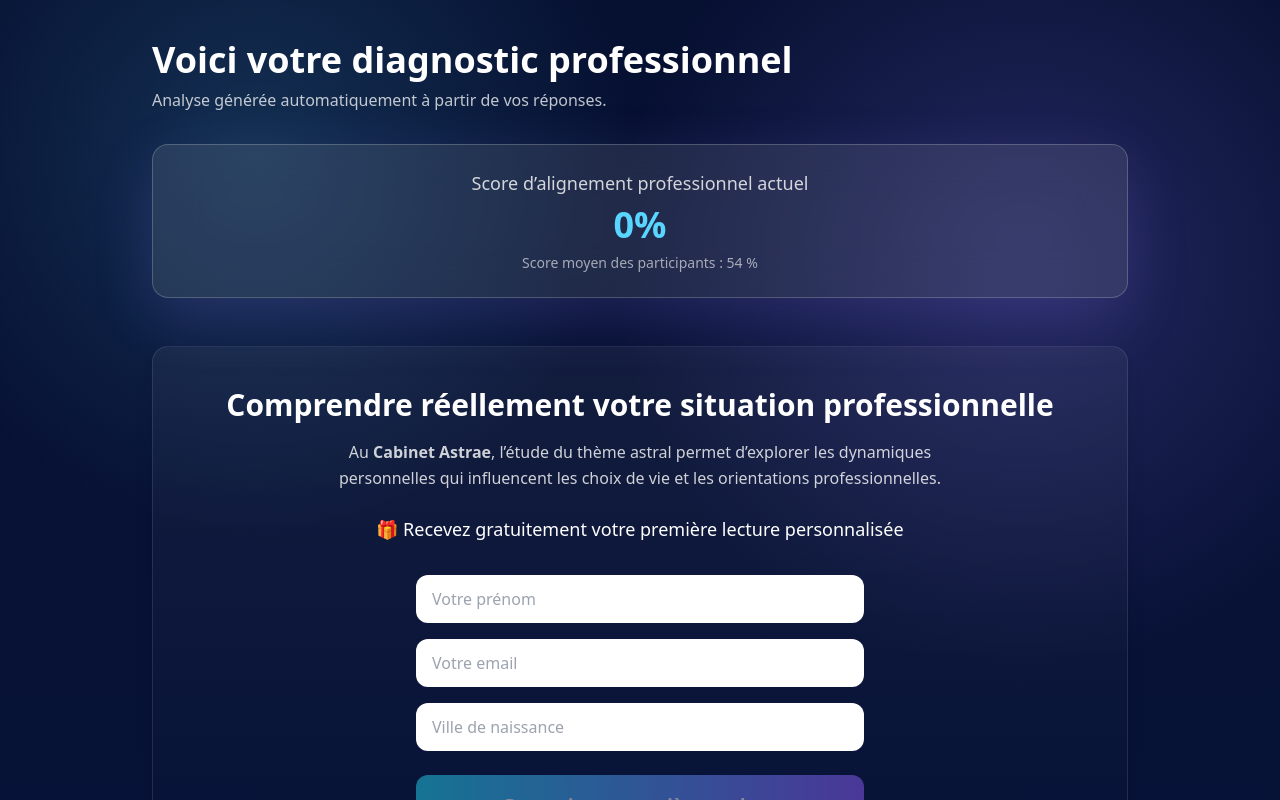
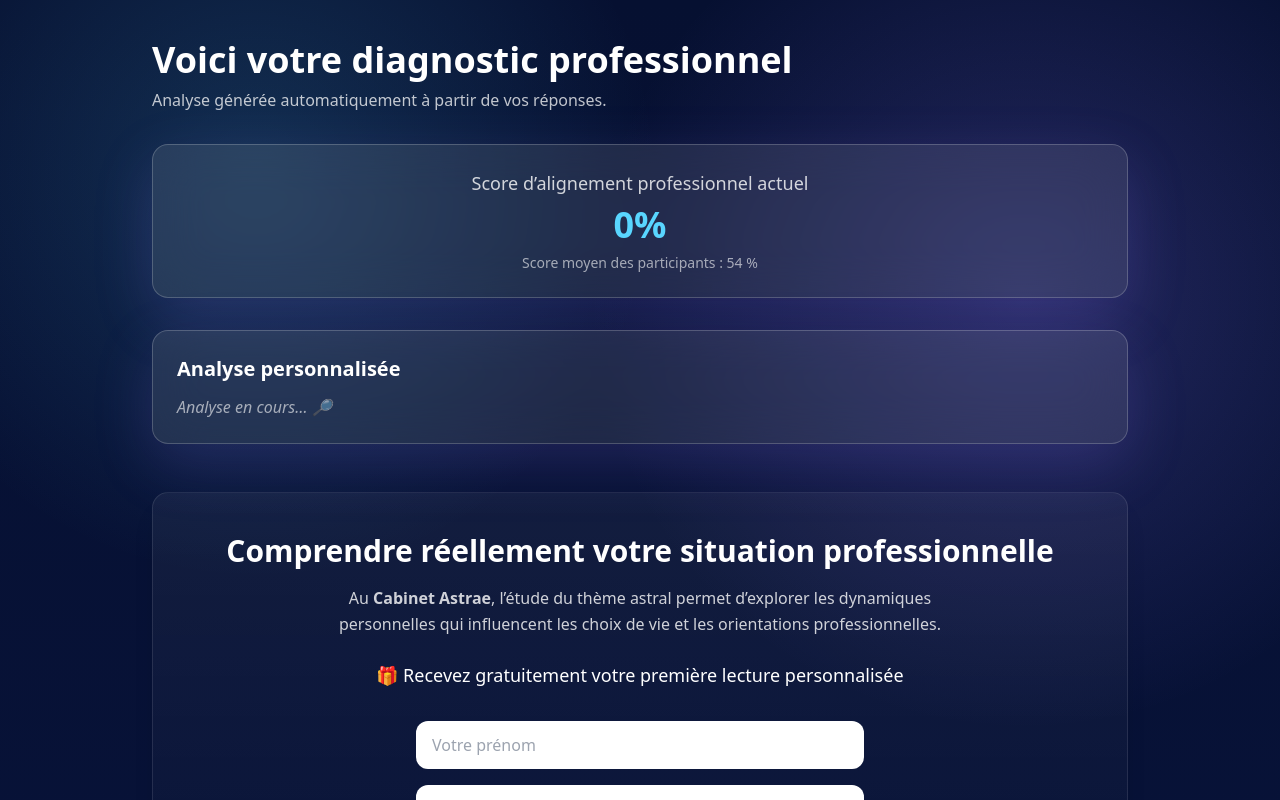
Before and after one commit to arnaudcrestey/procoach, a Next.js app in the folder arnaudcrestey-site-main/: page /resultat in a window 1280 px wide. Shown: the top 800 px of the page. Built offline with nearby package versions, Linux system fonts and the light colour scheme.

Commit message:
Update page.tsx

```diff
--- a/arnaudcrestey-site-main/app/resultat/page.tsx
+++ b/arnaudcrestey-site-main/app/resultat/page.tsx
@@ -9,13 +9,10 @@ import { computeResults } from "@/lib/quiz";
 export default function ResultPage() {
 
   const [answers, setAnswers] = useState<number[]>([]);
-  const [analysis, setAnalysis] = useState("");
+  const [analysis, setAnalysis] = useState<string | null>(null);
 
   const [firstName, setFirstName] = useState("");
   const [email, setEmail] = useState("");
-
-  const [birthDate, setBirthDate] = useState("");
-  const [birthTime, setBirthTime] = useState("");
   const [birthPlace, setBirthPlace] = useState("");
 
   const [analysisRequested, setAnalysisRequested] = useState(false);
@@ -23,6 +20,7 @@ export default function ResultPage() {
   const [submitted, setSubmitted] = useState(false);
 
   useEffect(() => {
+
     if (typeof window === "undefined") return;
 
     const rawAnswers = localStorage.getItem("procoach_answers");
@@ -30,11 +28,15 @@ export default function ResultPage() {
     if (rawAnswers) {
       setAnswers(JSON.parse(rawAnswers));
     }
+
   }, []);
 
   const result = useMemo(() => {
+
     if (!answers.length) return null;
+
     return computeResults(answers);
+
   }, [answers]);
 
   const alignmentScore = useMemo(() => {
@@ -47,13 +49,8 @@ export default function ResultPage() {
 
     const avg = values.reduce((a, b) => a + b, 0) / values.length;
     const normalized = ((avg - 1) / 4) * 100;
-    const score = Math.round(normalized);
 
-    if (typeof window !== "undefined") {
-      localStorage.setItem("procoach_score", score.toString());
-    }
-
-    return score;
+    return Math.round(normalized);
 
   }, [result]);
 
@@ -69,7 +66,9 @@ export default function ResultPage() {
 
         const res = await fetch("/api/diagnostic", {
           method: "POST",
-          headers: { "Content-Type": "application/json" },
+          headers: {
+            "Content-Type": "application/json"
+          },
           body: JSON.stringify({
             answers,
             profile: result?.profile?.title ?? "",
@@ -84,7 +83,13 @@ export default function ResultPage() {
         }
 
       } catch (error) {
+
         console.error("Erreur analyse :", error);
+
+        setAnalysis(
+          "Une erreur est survenue lors de la génération de l'analyse."
+        );
+
       }
 
     }
@@ -104,8 +109,6 @@ export default function ResultPage() {
     const data = {
       firstName,
       email,
-      birthDate,
-      birthTime,
       birthPlace,
       score: alignmentScore
     };
@@ -114,21 +117,29 @@ export default function ResultPage() {
 
       const res = await fetch("/api/lead-astrologie", {
         method: "POST",
-        headers: { "Content-Type": "application/json" },
+        headers: {
+          "Content-Type": "application/json"
+        },
         body: JSON.stringify(data)
       });
 
       const result = await res.json();
 
       if (result.success) {
+
         setSubmitted(true);
+
       } else {
+
         alert("Une erreur est survenue.");
+
       }
 
     } catch (error) {
+
       console.error("Erreur envoi :", error);
       alert("Erreur de connexion au serveur.");
+
     }
 
     setSending(false);
@@ -136,8 +147,11 @@ export default function ResultPage() {
   }
 
   if (submitted) {
+
     return (
+
       <main className="flex min-h-screen items-center justify-center px-6 text-center">
+
         <div className="glass max-w-xl rounded-2xl p-10">
 
           <h2 className="text-3xl font-semibold mb-4">
@@ -162,8 +176,11 @@ export default function ResultPage() {
           </div>
 
         </div>
+
       </main>
+
     );
+
   }
 
   return (
@@ -194,8 +211,6 @@ export default function ResultPage() {
 
       )}
 
-      {/* SCORE */}
-
       <section className="glass mt-8 rounded-2xl p-6 text-center">
 
         <p className="text-lg text-white/80">
@@ -212,25 +227,29 @@ export default function ResultPage() {
 
       </section>
 
-      {/* ANALYSE */}
+      <section className="glass mt-8 rounded-2xl p-6">
 
-      {analysis && (
+        <h3 className="text-xl font-semibold mb-3">
+          Analyse personnalisée
+        </h3>
 
-        <section className="glass mt-8 rounded-2xl p-6">
+        {!analysis && (
 
-          <h3 className="text-xl font-semibold mb-3">
-            Analyse personnalisée
-          </h3>
+          <p className="text-white/60 italic">
+            Analyse en cours… 🔎
+          </p>
+
+        )}
+
+        {analysis && (
 
           <p className="text-white/80 leading-relaxed">
             {analysis}
           </p>
 
-        </section>
+        )}
 
-      )}
-
-      {/* FORMULAIRE ASTRAE */}
+      </section>
 
       <section className="mt-12 rounded-2xl border border-white/10 bg-gradient-to-b from-white/5 to-white/0 p-10 text-center shadow-xl">
 
@@ -292,8 +311,6 @@ export default function ResultPage() {
 
       </section>
 
-      {/* PARTAGE TOUT EN BAS */}
-
       <section className="mt-12 text-center">
 
         <p className="text-white/70 mb-3">
```
